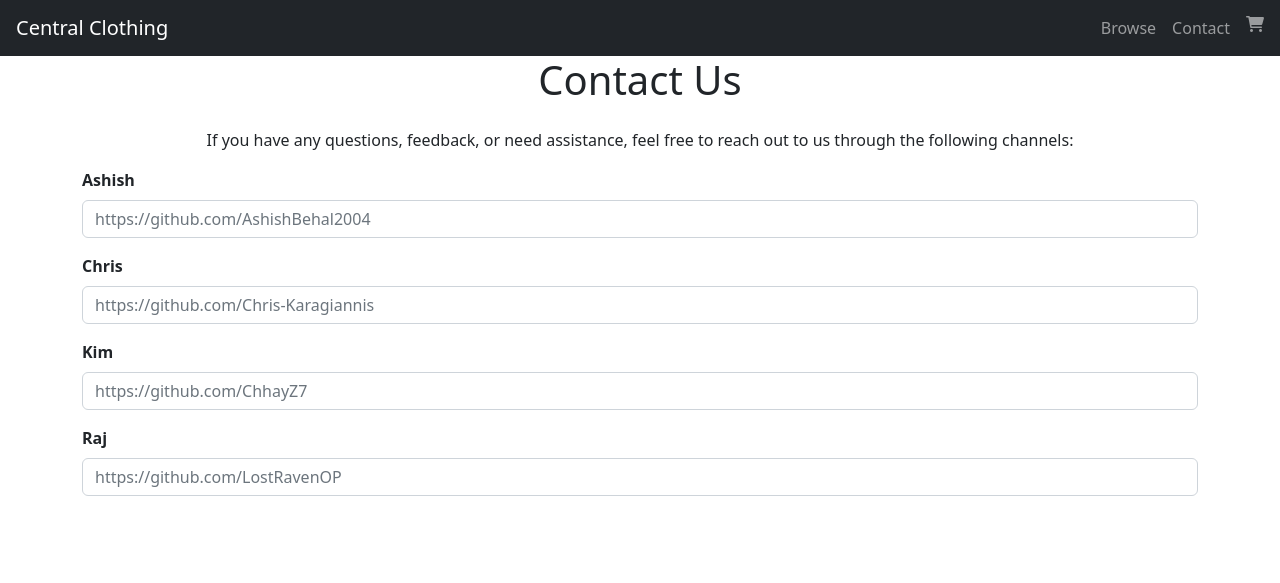
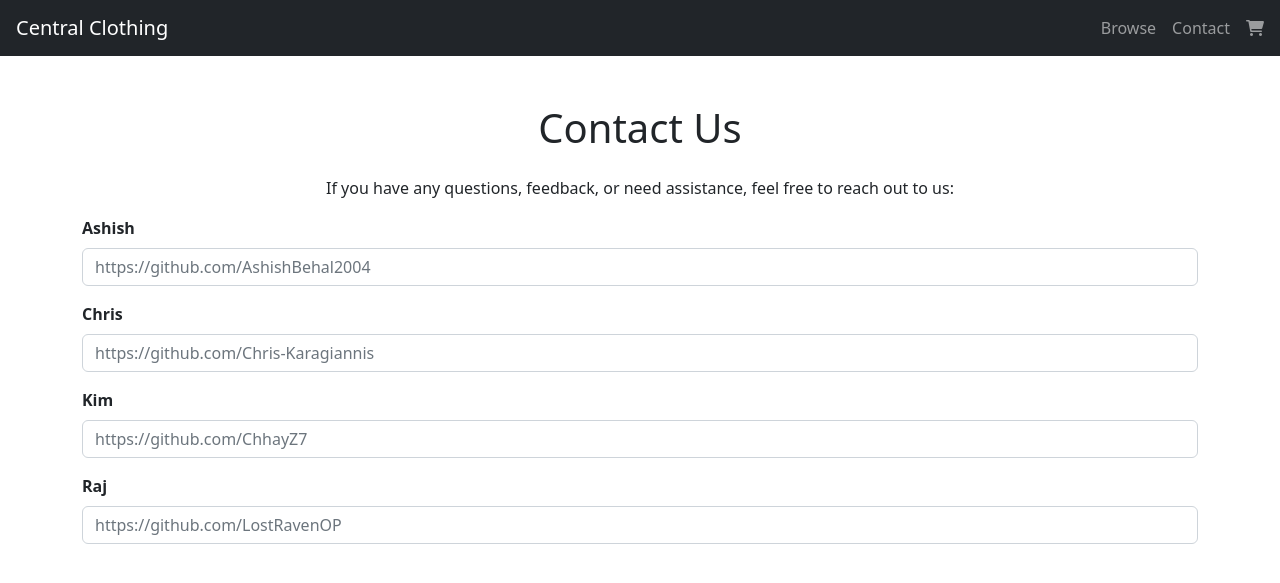
Before and after one commit to Chris-Karagiannis/CSCxUPCHackathon, a Flask app: page /contact in a window 1280 px wide. Shown: the top 583 px of the page. Run offline with Flask 3, Linux system fonts and the light colour scheme.

Commit message:
Improve contact page structure and accessibility
Added DOCTYPE and language attribute, moved navBar include inside body, updated input types from email to text for GitHub links, assigned unique IDs to each input, and improved overall HTML structure for better accessibility and clarity.

```diff
--- a/templates/contact.jinja
+++ b/templates/contact.jinja
@@ -1,29 +1,34 @@
-<html>
+<!DOCTYPE html>
+<html lang="en">
 <head>
-  <meta charset="UTF-8">
-  <title>Contact Us</title>
-  {% include 'shared/navBar.jinja' %}
+    <meta charset="UTF-8">
+    <title>Contact Us</title>
 </head>
 <body>
-    <div class="container">
+    {% include 'shared/navBar.jinja' %}
+
+    <div class="container my-5">
         <h1 class="mb-4 text-center">Contact Us</h1>
-        <p class="text-center">If you have any questions, feedback, or need assistance, feel free to reach out to us through the following channels:</p>
+        <p class="text-center">If you have any questions, feedback, or need assistance, feel free to reach out to us:</p>
+
         <div class="fw-bold">
             <div class="mb-3">
-                <label for="email" class="form-label">Ashish</label>
-                <input type="email" class="form-control" id="email" placeholder="https://github.com/AshishBehal2004"readonly>
+                <label for="ashish" class="form-label">Ashish</label>
+                <input type="text" class="form-control" id="ashish" placeholder="https://github.com/AshishBehal2004" readonly>
             </div>
             <div class="mb-3">
-                <label for="email" class="form-label">Chris</label>
-                <input type="email" class="form-control" id="email" placeholder="https://github.com/Chris-Karagiannis"readonly>
+                <label for="chris" class="form-label">Chris</label>
+                <input type="text" class="form-control" id="chris" placeholder="https://github.com/Chris-Karagiannis" readonly>
             </div>
             <div class="mb-3">
-                <label for="email" class="form-label">Kim</label>
-                <input type="email" class="form-control" id="email" placeholder="https://github.com/ChhayZ7"readonly>
+                <label for="kim" class="form-label">Kim</label>
+                <input type="text" class="form-control" id="kim" placeholder="https://github.com/ChhayZ7" readonly>
             </div>
             <div class="mb-3">
-                <label for="name" class="form-label">Raj</label>
-                <input type="email" class="form-control" id="name" placeholder="https://github.com/LostRavenOP" readonly>
+                <label for="raj" class="form-label">Raj</label>
+                <input type="text" class="form-control" id="raj" placeholder="https://github.com/LostRavenOP" readonly>
             </div>
         </div>
+    </div>
+</body>
 </html>
```
